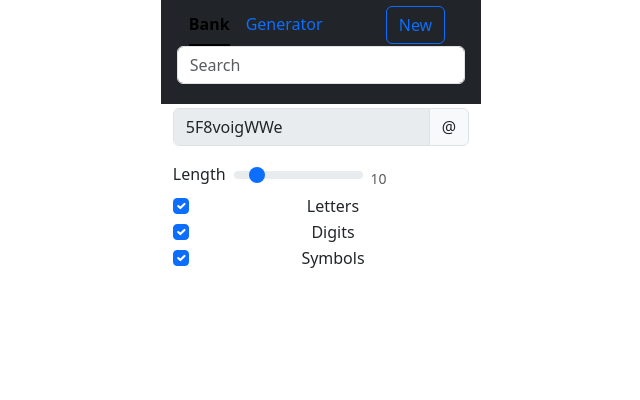
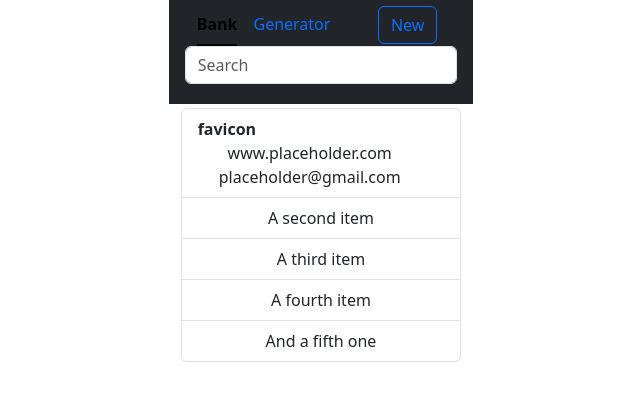
Before and after one commit to Samwise-B/password_manager, a React (Vite) app in the folder client/: page / in a window 1280 px wide. Shown: the top 400 px of the page, without its empty margins (319-959 px from the left). Built offline with nearby package versions, Linux system fonts and the light colour scheme.

Commit message:
password bank template code

```diff
--- a/client/src/App.tsx
+++ b/client/src/App.tsx
@@ -21,8 +21,34 @@ function Navigation() {
         <input className="form-control" type="text" id="generatedPassword" placeholder='Search'></input>
       </div>
     </header>
+  )
+}
 
+function PassBank() {
+  return (
+    <div className='container-fluid'>
+      <ul className="list-group">
+        <li className="list-group-item">
+        <div className="row">
+          <div className="col-sm-1 fw-bold">favicon</div>
+          <div className='col-sm-11'>
+            <div className='row mx-auto justify-content-center'>
+              www.placeholder.com
+            </div>
+            <div className='row justify-content-center'>
+              placeholder@gmail.com
+            </div>
 
+          </div>
+
+        </div>
+        </li>
+        <li className="list-group-item">A second item</li>
+        <li className="list-group-item">A third item</li>
+        <li className="list-group-item">A fourth item</li>
+        <li className="list-group-item">And a fifth one</li>
+      </ul>
+    </div>
   )
 }
 
@@ -31,7 +57,7 @@ function App() {
     <>
       <div className='App'>
         <Navigation/>
-        <Generator/>
+        <PassBank/>
       </div>
     </>
   )
```
